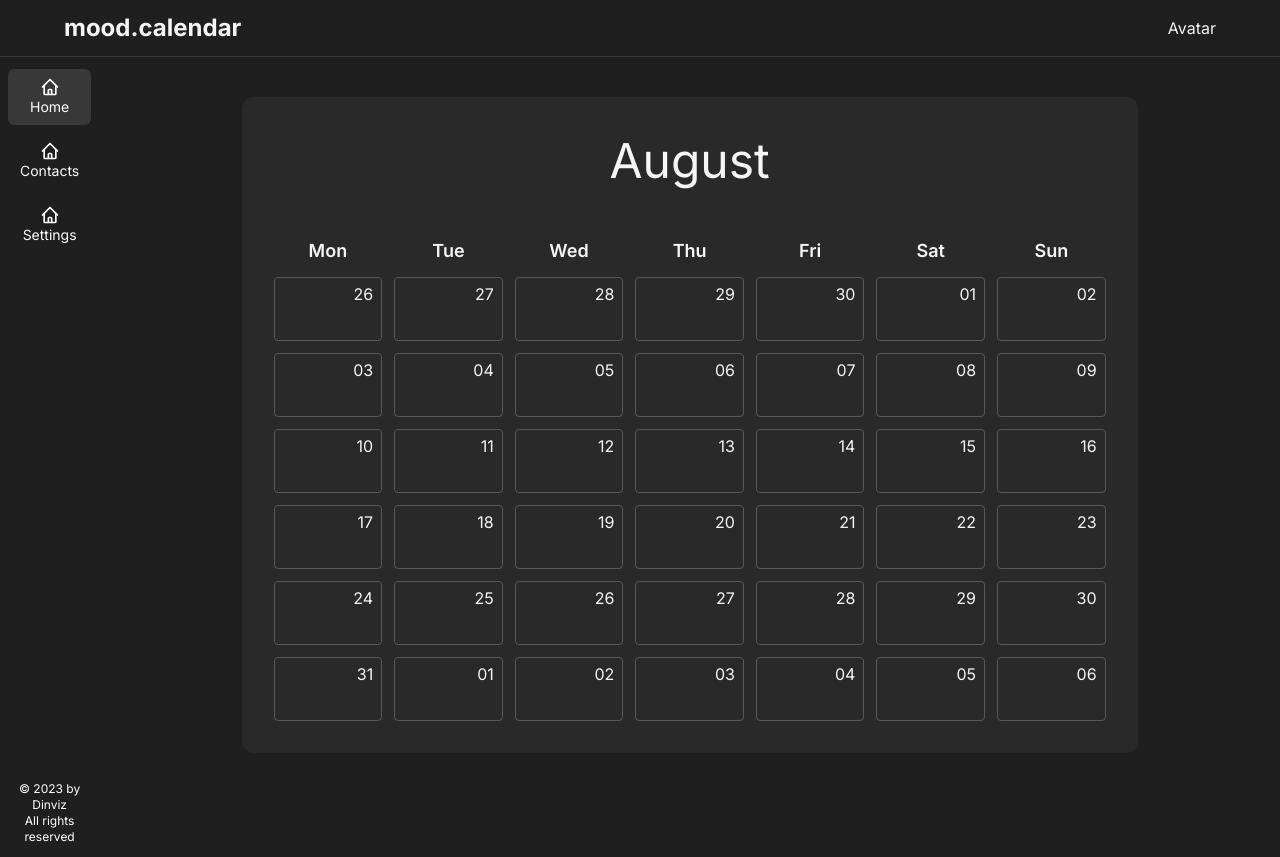
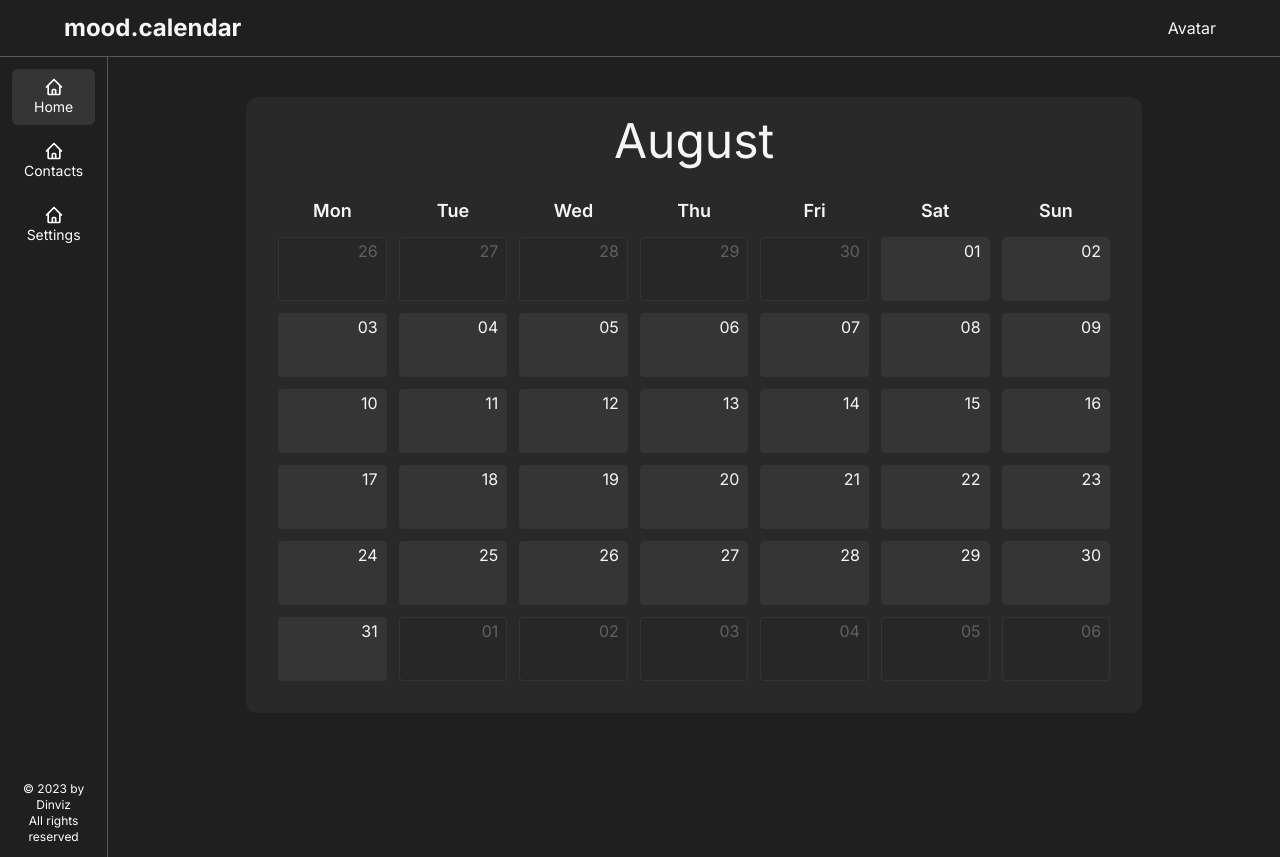
Before and after one commit to D1nviz/Mood-calendar, a Next.js app: page / in a window 1280 px wide. Built offline with nearby package versions, Linux system fonts and the light colour scheme.

Commit message:
updated calendar styles, added modal layout

```diff
--- a/app/(lobby)/layout.tsx
+++ b/app/(lobby)/layout.tsx
@@ -2,7 +2,6 @@ import type { Metadata } from "next";
 
 import Header from "@/components/Header";
 import Menu from "@/components/Menu";
-import Wrapper from "@/components/layouts/Wrapper";
 
 export const metadata: Metadata = {
   title: "Mood Calendar",
--- a/app/(lobby)/page.tsx
+++ b/app/(lobby)/page.tsx
@@ -1,17 +1,12 @@
 import Calendar from "@/components/calendar/Calendar";
-import CalendarHead from "@/components/calendar/CalendarHead";
 import { FC } from "react";
 
 const Home: FC = () => {
+  return (
+    <>
 
-
-
-
-  return (
-    <div>
-      <CalendarHead />
       <Calendar/>
-    </div>
+    </>
   );
 };
 
--- a/components/Header.tsx
+++ b/components/Header.tsx
@@ -4,7 +4,7 @@ import Wrapper from "./layouts/Wrapper";
 
 const Header: FC = () => {
   return (
-    <header className="border-b border-dark-secondary">
+    <header className="border-b border-dark-tertiary">
       <Wrapper className="flex justify-between items-center py-3">
         <span className=" font-bold text-2xl">mood.calendar</span>
         <Avatar />
--- a/components/Menu.tsx
+++ b/components/Menu.tsx
@@ -4,7 +4,7 @@ import { links } from "@/configs/links";
 
 const Menu: FC = () => {
   return (
-    <div className="flex flex-col justify-between grow-0 shrinnk-0 basis-[5%] text-white py-3 mx-2">
+    <div className="flex flex-col justify-between grow-0 shrinnk-0 basis-[8%] text-white p-3 border-r border-dark-tertiary">
       <Navigation links={links} />
       <footer className="text-center text-xs">
         &copy; 2023 by Dinviz <br /> All rights reserved{" "}
--- a/components/calendar/Calendar.tsx
+++ b/components/calendar/Calendar.tsx
@@ -2,19 +2,25 @@ import React, { FC } from "react";
 import { createCalendar } from "../lib/utils";
 import CalendarSquare from "./CalendarSquare";
 import { days } from "@/configs/days";
+import CalendarHead from "./CalendarHead";
 
 const Calendar: FC = () => {
   const calendar = createCalendar();
 
   return (
-    <div className="bg-[rgb(41,41,41)] rounded-xl grid grid-cols-7 gap-3 max-w-4xl mx-auto p-8">
-      {days.map((day) => (
-         <div className="col-span-1 mx-auto text-lg font-semibold">{day}</div>
-      ))}
+    <div className="bg-[rgb(41,41,41)] rounded-xl max-w-4xl mx-auto mt-10">
+      <CalendarHead />
+      <div className=" grid grid-cols-7 gap-3 p-8">
+        {days.map((day, i) => (
+          <span key={i} className="col-span-1 mx-auto text-lg font-semibold">
+            {day}
+          </span>
+        ))}
 
-      {calendar.map((date) => (
-        <CalendarSquare key={date.id} date={date} />
-      ))}
+        {calendar.map((date) => (
+          <CalendarSquare key={date.id} date={date} />
+        ))}
+      </div>
     </div>
   );
 };
--- a/components/calendar/CalendarHead.tsx
+++ b/components/calendar/CalendarHead.tsx
@@ -1,15 +1,9 @@
 import { FC } from "react";
-import moment from "moment";
 
 
-interface ICalendarHead{
-
-}
-
-const CalendarHead: FC<ICalendarHead> = () => {
-
+const CalendarHead: FC = () => {
   return (
-    <div className="mx-auto mt-10 -mb-5 bg-[rgb(41,41,41)]  max-w-4xl text-center text-5xl rounded-xl py-10">
+    <div className="text-center text-5xl rounded-xl pt-5">
     August
     </div>
   );
--- a/components/calendar/CalendarSquare.tsx
+++ b/components/calendar/CalendarSquare.tsx
@@ -1,17 +1,60 @@
-import { FC } from "react";
+"use client";
+
+import { FC, useState } from "react";
+import { cva } from "class-variance-authority";
+import moment from "moment";
+
 import { IDate } from "@/types";
+import { cn } from "../lib/utils";
 
-interface ICalendarSquare{
-  date: IDate
+import MoodButton from "../ui/MoodButton";
+import MoodModal from "../ui/MoodModal";
+
+interface ICalendarSquare {
+  date: IDate;
 }
 
-const CalendarSquare: FC<ICalendarSquare> = ({date}) => {
+const calendarSquareVariants = cva(
+  "relative grid grid-cols-3 grid-rows-3 items-center rounded border border-dark-secondary h-16 text-right py-1 px-2 duration-200 group",
+  {
+    variants: {
+      variant: {
+        default: "bg-dark-secondary hover:border-dark-tertiary",
+        ghost: "bg-[#272727] text-[#606060]",
+      },
+    },
+    defaultVariants: {
+      variant: "default",
+    },
+  }
+);
+
+const CalendarSquare: FC<ICalendarSquare> = ({ date }) => {
+  const [isModalOpen, setIsModalOpen] = useState<boolean>(false);
+
+  const currentMonth = moment().format("MM");
+  const currentDate = moment().format("DD");
+
+  const variant = date.month === currentMonth ? "default" : "ghost";
+
   return (
-    <div className="col-span-1 rounded border border-dark-tertiary h-16 text-right py-1 px-2">
-      {date.date}
-    </div>
+    <>
+      <div className={cn(calendarSquareVariants({ variant: variant }))}>
+        <div className="col-span-3 grid-rows-1">{date.date}</div>
+
+        <div className="col-span-3 flex justify-center items-center">
+          <MoodButton
+            className="hidden group-hover:flex"
+            onClick={() => {
+              setIsModalOpen(!isModalOpen);
+            }}
+          />
+        </div>
+
+        {isModalOpen && <MoodModal />}
+      </div>
+    </>
   );
-
 };
 
 export default CalendarSquare;
--- /dev/null
+++ b/components/ui/MoodButton.tsx
@@ -0,0 +1,16 @@
+import { FC } from "react";
+import { FaPlus } from "react-icons/fa";
+import { cn } from "../lib/utils";
+
+interface IMoodButton extends React.HTMLAttributes<HTMLButtonElement> {}
+
+const MoodButton: FC<IMoodButton> = ({ className, ...props}) => {
+
+  return (
+    <button {...props} className={cn("justify-center items-center rounded-full bg-dark-primary w-9 h-9 hover:scale-110 duration-200 hidden", className)}>
+      <FaPlus />
+    </button>
+  );
+};
+
+export default MoodButton;
--- /dev/null
+++ b/components/ui/MoodModal.tsx
@@ -0,0 +1,17 @@
+import { FC } from "react";
+
+interface IMoodModal {
+  setIsModalOpen: React.Dispatch<React.SetStateAction<boolean>>;
+}
+
+
+const MoodModal: FC = () => {
+  return (
+    <>
+      <div className="w-56 h-16 bg-dark-primary rounded-md hidden absolute z-20 -inset-x-1/2 -top-12 group-hover:block">
+      </div>
+    </>
+  );
+};
+
+export default MoodModal;
--- a/package.json
+++ b/package.json
@@ -13,6 +13,7 @@
     "@types/react": "18.2.15",
     "@types/react-dom": "18.2.7",
     "autoprefixer": "10.4.14",
+    "class-variance-authority": "^0.7.0",
     "clsx": "^2.0.0",
     "eslint": "8.45.0",
     "eslint-config-next": "13.4.12",
--- a/tailwind.config.js
+++ b/tailwind.config.js
@@ -9,7 +9,7 @@ module.exports = {
     extend: {
       colors: {
         "dark-primary": "#1f1f1f",
-        "dark-secondary":  "#383838",
+        "dark-secondary":  "#353535",
         "dark-tertiary": "#575757",
         "text-color-primary": "#f6f6f6"
       }
```
Also changed, not shown: components/Footer.tsx (deleted), 1 other file (tests, documents, lock files or other folders).
